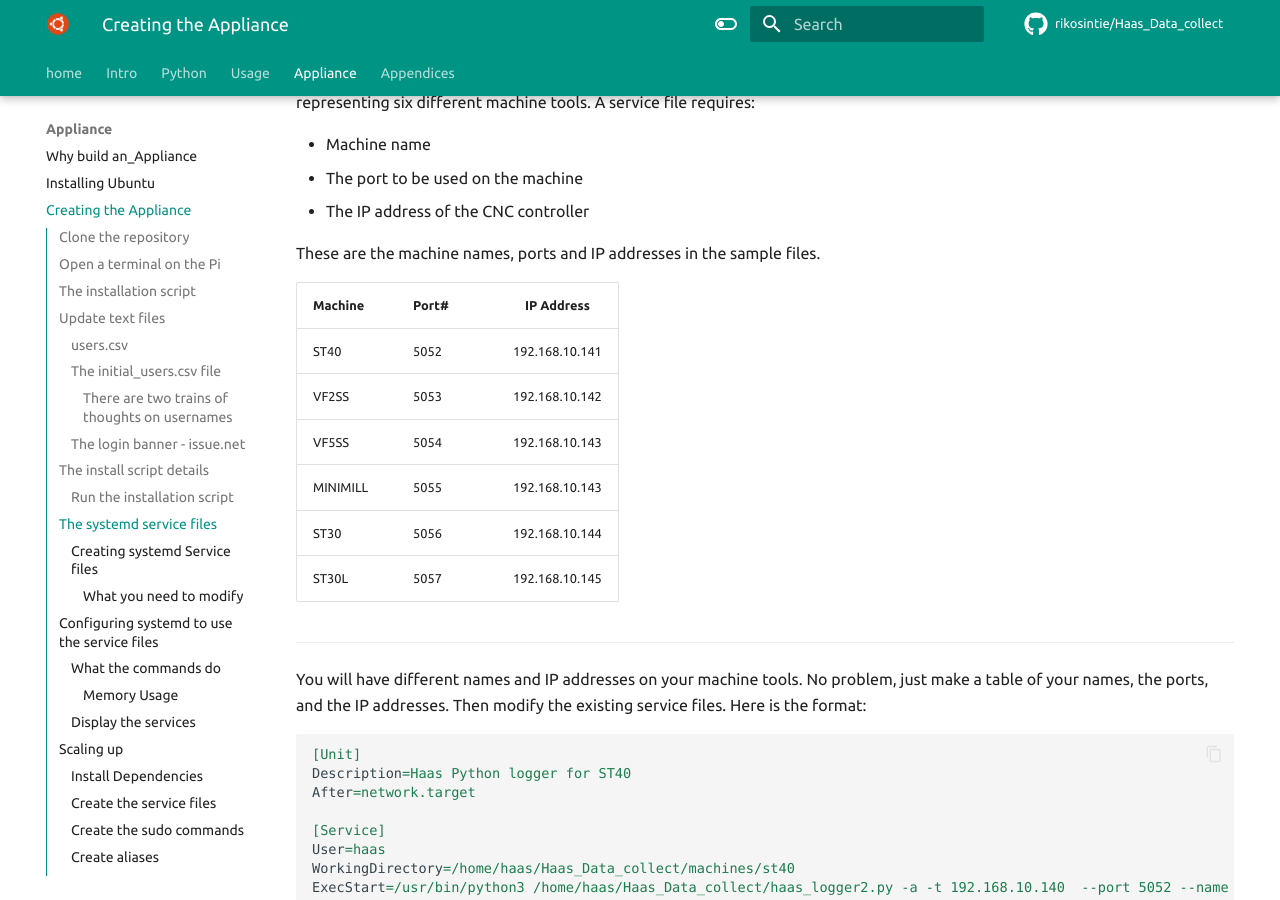
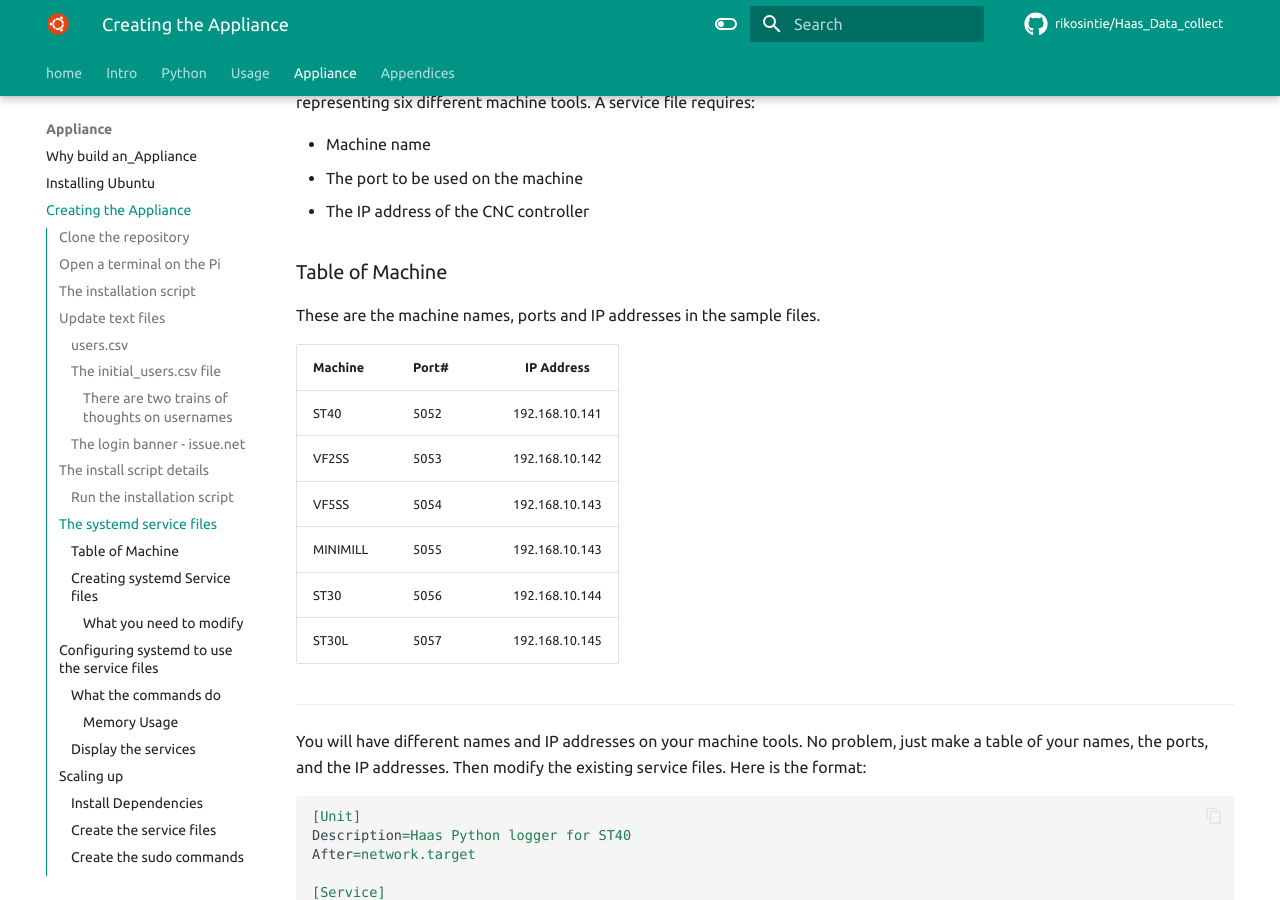
Before and after one commit to rikosintie/Haas_Data_collect, an MkDocs documentation site: the page built from docs/build_pi_5_appliance/configuring_appliance.md, in a window 1280 px wide and 900 px high, scrolled down 10597 px. Built offline with MkDocs 1.6.1 and Material for MkDocs 9.7.7, drawn with Linux system fonts in a browser that asks for light colours; some web fonts are replaced; comment, search, counter and statistics services are not loaded.

Commit message:
Git Title: configuring_appliance.md: Added a title for machines table.

```diff
--- a/docs/build_pi_5_appliance/configuring_appliance.md
+++ b/docs/build_pi_5_appliance/configuring_appliance.md
@@ -415,6 +415,8 @@ The service files are where you define how to call the Python script when the Pi
 - The port to be used on the machine
 - The IP address of the CNC controller
 
+### Table of Machine
+
 These are the machine names, ports and IP addresses in the sample files.
 
 | Machine  | Port# |   IP Address   |
```
